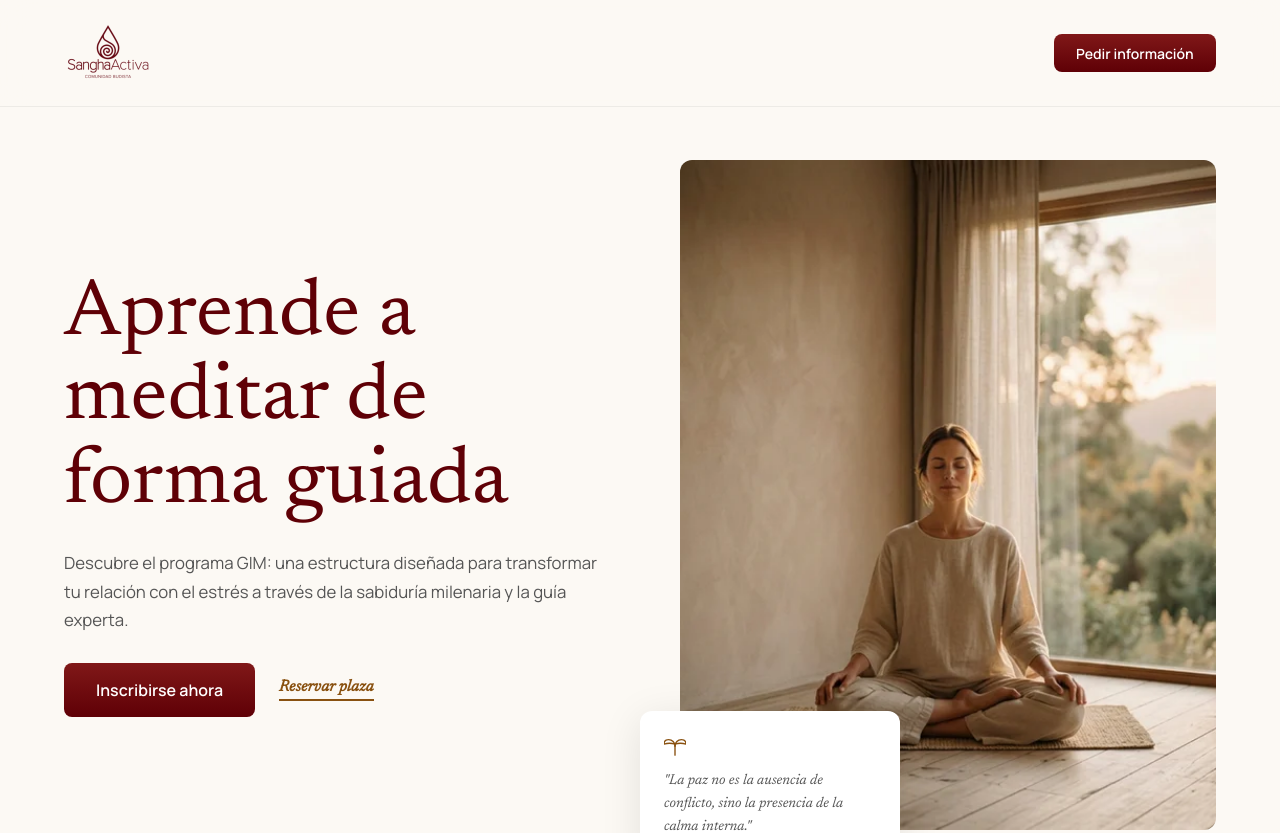
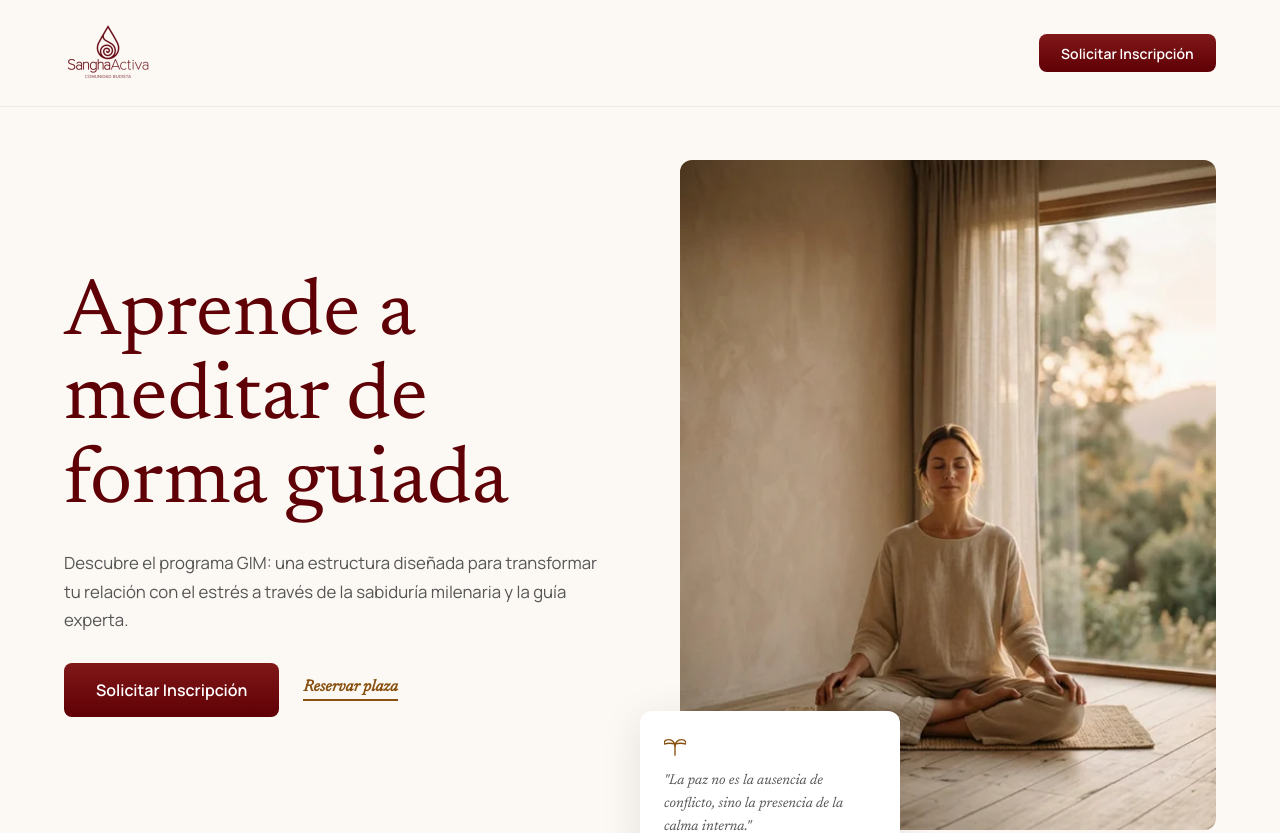
Before and after one commit to javiviph/sangha, a React (Vite) app: page / in a window 1280 px wide. Shown: the top 833 px of the page. Built offline with nearby package versions, Linux system fonts and the light colour scheme.

Commit message:
refactor: simplify CTA flow, unify button labels to 'Solicitar Inscripción', and remove SecondaryCTA

```diff
--- a/src/App.jsx
+++ b/src/App.jsx
@@ -10,7 +10,6 @@ import Credibility from './components/Credibility'
 import Trainers from './components/Trainers'
 import CommercialInfo from './components/CommercialInfo'
 import CaptureForm from './components/CaptureForm'
-import SecondaryCTA from './components/SecondaryCTA'
 import FAQ from './components/FAQ'
 import FinalClose from './components/FinalClose'
 import Testimonials from './components/Testimonials'
@@ -34,7 +33,6 @@ function App() {
         <Trainers />
         <CommercialInfo />
         <CaptureForm />
-        <SecondaryCTA />
         <FAQ />
         <FinalClose />
       </main>
--- a/src/components/CaptureForm.jsx
+++ b/src/components/CaptureForm.jsx
@@ -127,7 +127,7 @@ export default function CaptureForm() {
 
           <div style={{ gridColumn: 'span 2', textAlign: 'left', marginTop: '1rem' }}>
             <button type="submit" className="btn btn-primary" style={{ padding: '1rem 3rem', backgroundColor: '#771b1b', color: '#fff', border: 'none', borderRadius: '4px', fontWeight: '700', fontSize: '1rem' }}>
-              ENVIAR
+              Solicitar Inscripción
             </button>
           </div>
 
--- a/src/components/CommercialInfo.jsx
+++ b/src/components/CommercialInfo.jsx
@@ -40,22 +40,7 @@ export default function CommercialInfo() {
                 className="btn btn-primary"
                 style={{ width: '100%', textAlign: 'center', padding: '1.2rem' }}
               >
-                Inscribirme ahora
-              </a>
-              <a
-                href="https://sanghaactiva.playoffinformatica.com/InscripcioWeb.php?idActivitat=1307"
-                target="_blank"
-                rel="noopener noreferrer"
-                style={{
-                  fontFamily: 'var(--font-sans)',
-                  fontSize: '0.9rem',
-                  color: 'var(--color-primary)',
-                  textAlign: 'center',
-                  fontWeight: '600',
-                  textDecoration: 'none'
-                }}
-              >
-                O reservar plaza directamente
+                Solicitar Inscripción
               </a>
             </div>
           </div>
--- a/src/components/FinalClose.jsx
+++ b/src/components/FinalClose.jsx
@@ -54,7 +54,7 @@ export default function FinalClose() {
             color: 'var(--color-primary)',
             padding: '1rem 2rem'
           }}>
-            Inscribirme ahora
+            Solicitar Inscripción
           </a>
           <a
             href="https://sanghaactiva.playoffinformatica.com/InscripcioWeb.php?idActivitat=1307"
--- a/src/components/Hero.jsx
+++ b/src/components/Hero.jsx
@@ -20,7 +20,7 @@ export default function Hero() {
 
           <div className="hero-ctas">
             <a href="#contacto" className="btn btn-primary">
-              Inscribirse ahora
+              Solicitar Inscripción
             </a>
             <a
               href="https://sanghaactiva.playoffinformatica.com/InscripcioWeb.php?idActivitat=1307"
--- a/src/components/Navbar.jsx
+++ b/src/components/Navbar.jsx
@@ -46,13 +46,12 @@ export default function Navbar() {
           />
         </a>
 
-        {/* CTA */}
         <a
           href="#contacto"
           className="btn btn-primary"
           style={{ padding: '0.6rem 1.4rem', fontSize: '0.875rem' }}
         >
-          Pedir información
+          Solicitar Inscripción
         </a>
       </div>
     </nav>
--- a/src/components/SecondaryCTA.jsx
+++ /dev/null
@@ -1,30 +0,0 @@
-import React from 'react';
-import '../index.css';
-
-export default function SecondaryCTA() {
-  return (
-    <section id="reservar" className="surface-default" style={{ paddingBottom: 'var(--spacing-12)' }}>
-      <div className="container" style={{ display: 'flex', flexDirection: 'column', gap: 'var(--spacing-6)', alignItems: 'center', textAlign: 'center' }}>
-
-        <p className="body-lg" style={{ color: 'var(--color-on-surface-variant)' }}>
-          ¿Ya lo tienes claro y prefieres reservar directamente?
-        </p>
-
-        <div style={{ display: 'flex', gap: '1.5rem', flexWrap: 'wrap', justifyContent: 'center' }}>
-          <a href="#contacto" className="btn btn-primary">
-            Inscribirme ahora
-          </a>
-          <a
-            href="https://sanghaactiva.playoffinformatica.com/InscripcioWeb.php?idActivitat=1307"
-            target="_blank"
-            rel="noopener noreferrer"
-            className="btn btn-tertiary"
-          >
-            Reservar mi plaza
-          </a>
-        </div>
-
-      </div>
-    </section>
-  );
-}
```
